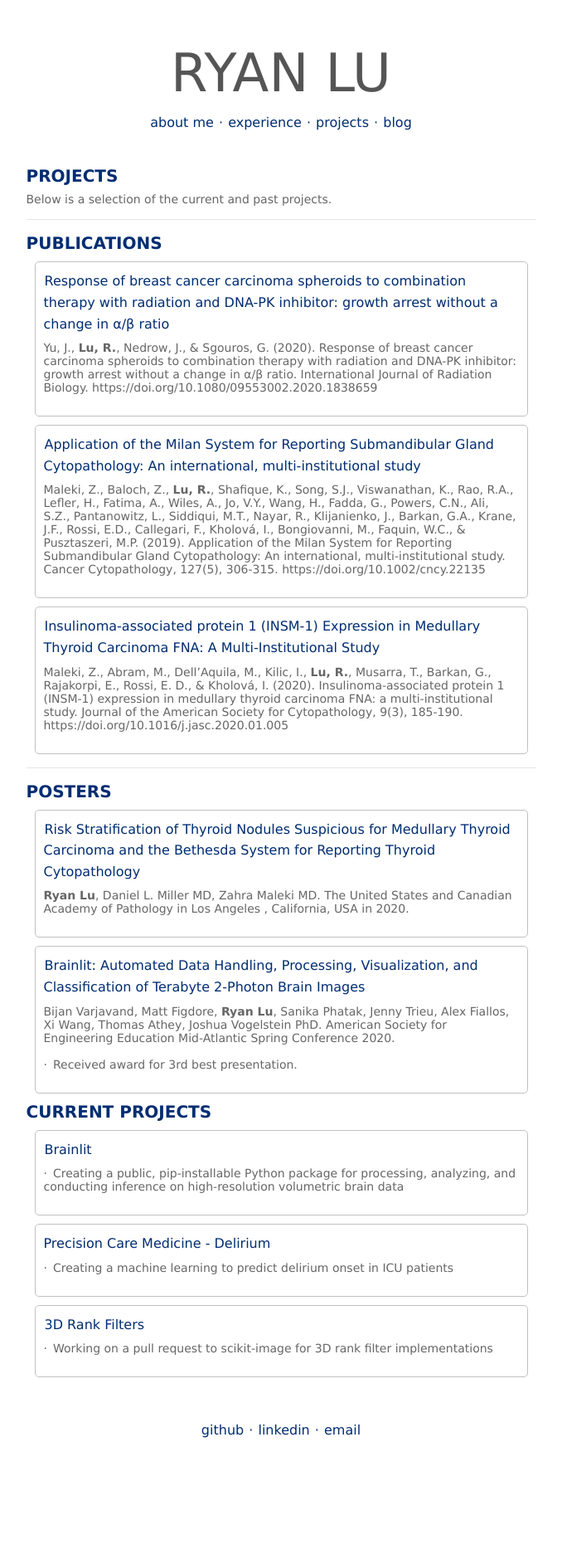
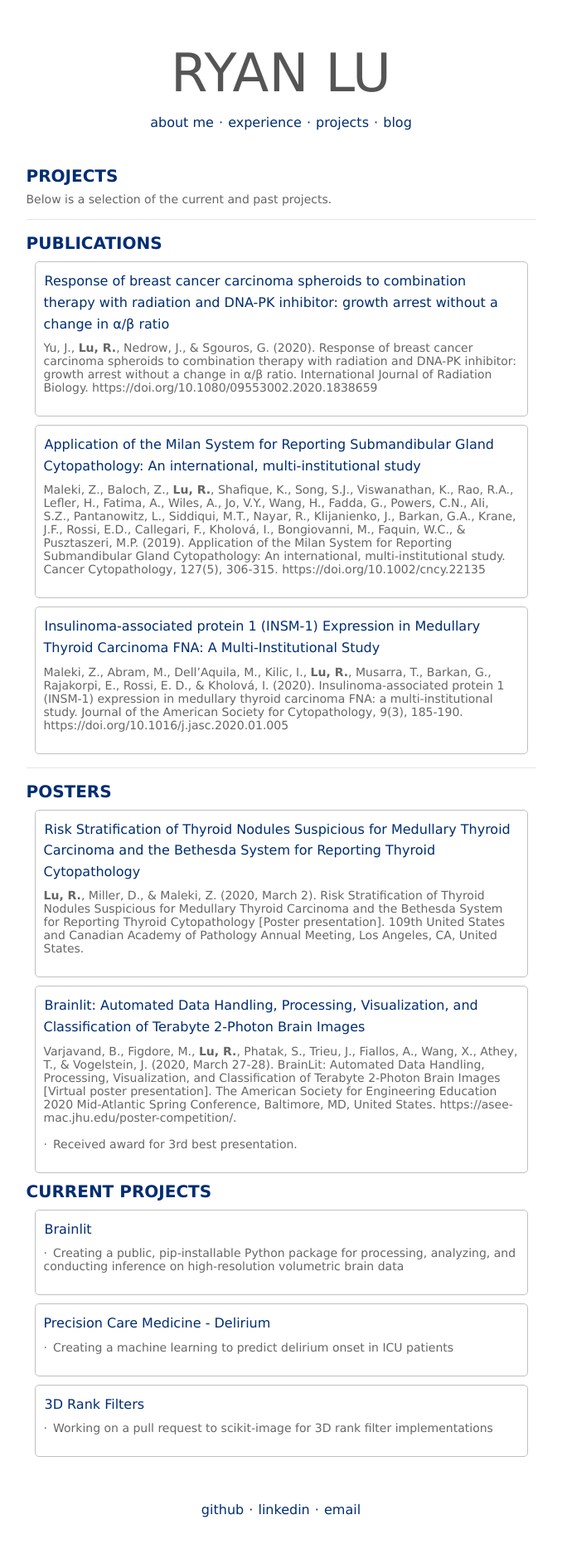
Before and after one commit to ryanlu41/ryanlu41.github.io, a Jekyll site: the page built from projects/index.html, in a window 1280 px wide. Shown: the whole page at 83% size, without its empty margins (301-979 px from the left). Built offline with Jekyll 4.4.1, drawn with Linux system fonts in a browser that asks for light colours; before the commit the page ends 1771 px from its top, so only the background shows below that.

Commit message:
reformat presentations

```diff
--- a/projects/index.html
+++ b/projects/index.html
@@ -34,11 +34,11 @@ title: Ryan Lu - Projects
 		<h3>POSTERS</h3>
 		<div class="project-item">
 			<h4><a href="https://ryanlu41.github.io/images/uscapposter.pdf">Risk Stratification of Thyroid Nodules Suspicious for Medullary Thyroid Carcinoma and the Bethesda System for Reporting Thyroid Cytopathology</a></h4>
-			<p><b>Ryan Lu</b>, Daniel L. Miller MD, Zahra Maleki MD. The United States and Canadian Academy of Pathology in Los Angeles , California,  USA in 2020.</p>
+			<p><b>Lu, R.</b>, Miller, D., & Maleki, Z. (2020, March 2). Risk Stratification of Thyroid Nodules Suspicious for Medullary Thyroid Carcinoma and the Bethesda System for Reporting Thyroid Cytopathology [Poster presentation]. 109th United States and Canadian Academy of Pathology Annual Meeting, Los Angeles, CA, United States.</p>
 		</div>
 		<div class="project-item">
 			<h4><a href="https://ryanlu41.github.io/images/brainlitposter.png">Brainlit: Automated Data Handling, Processing, Visualization, and Classification of Terabyte 2-Photon Brain Images</a></h4>
-			<p>Bijan Varjavand, Matt Figdore, <b>Ryan Lu</b>, Sanika Phatak, Jenny Trieu, Alex Fiallos, Xi Wang, Thomas Athey, Joshua Vogelstein PhD. American Society for Engineering Education Mid-Atlantic Spring Conference 2020.</p>
+			<p>Varjavand, B., Figdore, M., <b>Lu, R.</b>, Phatak, S., Trieu, J., Fiallos, A., Wang, X., Athey, T., & Vogelstein, J. (2020, March 27-28). BrainLit: Automated Data Handling, Processing, Visualization, and Classification of Terabyte 2-Photon Brain Images [Virtual poster presentation]. The American Society for Engineering Education 2020 Mid-Atlantic Spring Conference, Baltimore, MD, United States. https://asee-mac.jhu.edu/poster-competition/. </p>
 			<ul>
 				<li>Received award for 3rd best presentation.</li>
 			</ul>
```
